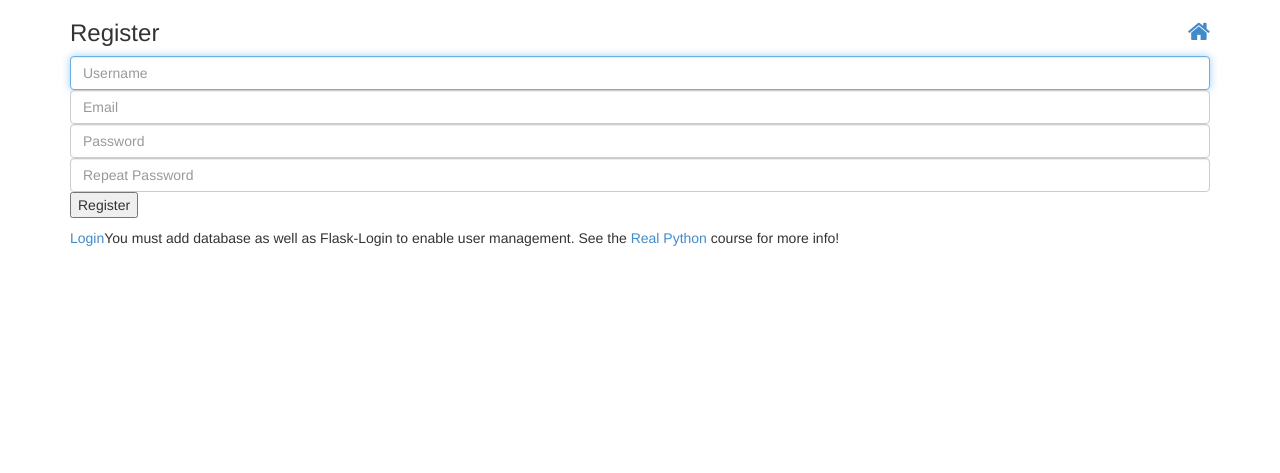
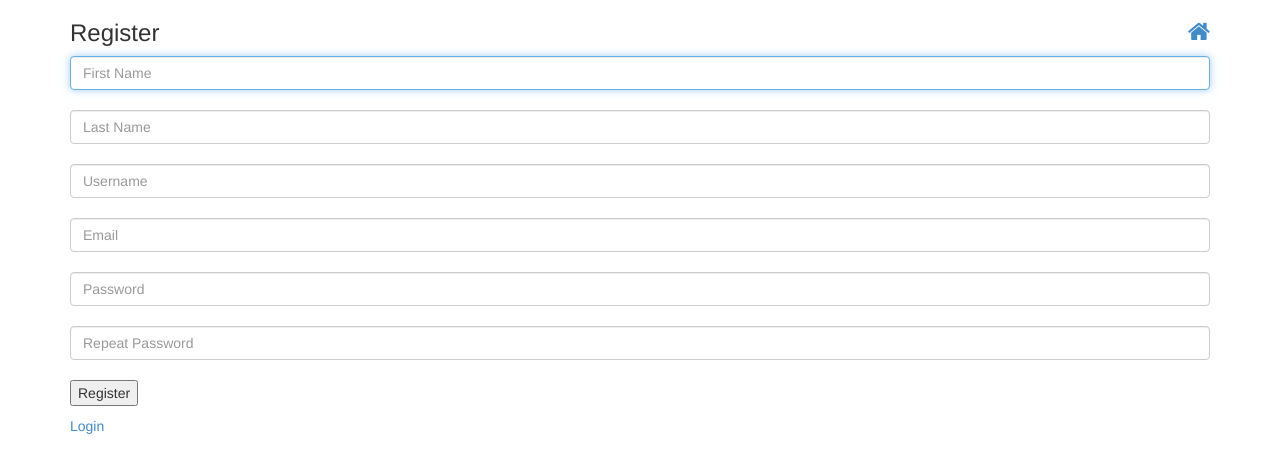
Before and after one commit to maggieqzhang/pyramid, a Flask app: page /register in a window 1280 px wide. Shown: the top 473 px of the page. Run offline with Flask 2, Linux system fonts and the light colour scheme; some libraries are stand-ins or nearby versions.

Commit message:
Added login functionality

```diff
--- a/app.py
+++ b/app.py
@@ -28,23 +28,44 @@ def checkLoggedIn():
 @app.route('/')
 @app.route('/index')
 def index():
-    if 'username' in session:
-        return 'You are logged in as ' + session['username']
+    #if 'username' in session:
+    #    return 'You are logged in as ' + session['username']
 
     return render_template('pages/home.html')
 
 @app.route('/login', methods=['GET','POST'])
 def login():
 
-    users = mongo.db.users
-    login_user = users.find_one({'username' : request.form['username']})
+    form = forms.LoginForm(request.form)
 
-    if login_user:
-        if bcrypt.hashpw(request.form['pass'].encode('utf-8'), login_user['password']) == login_user['password']:
-            session['username'] = request.form['username']
-            return redirect(url_for('index'))
+    if 'username' in session:
+        return render_template('pages/alreadyloggedin.html')
 
-    return 'Invalid username/password combination'
+    if request.method == 'POST' and form.validate():
+        users = mongo.db.users
+        login_user = users.find_one({'username' : request.form['username']})
+
+        if login_user:
+            if bcrypt.hashpw(request.form['password'].encode('utf-8'), login_user['password']) == login_user['password']:
+                session['username'] = request.form['username']
+                return redirect(url_for('index'))
+
+        return 'Invalid username/password combination'
+
+    return render_template('forms/login.html',form=form)
+
+
+@app.route('/logout',methods=['GET'])
+def logout():
+    if 'username' in session:
+        session.pop('username')
+    return redirect(url_for('index'))
+
+
+@app.route('/forgot',methods=['GET'])
+def forgot():
+    return redirect(url_for('index'))
+
 
 
 @app.route('/about')
@@ -68,7 +89,8 @@ def register():
         if existing_user is None:
 
             hashpass = bcrypt.hashpw(request.form['password'].encode('utf-8'), bcrypt.gensalt())
-            users.insert({'username' : request.form['name'], 'password' : hashpass, 'orders':[], 'email':request.form['email']})
+            users.insert({'username' : request.form['name'], 'password' : hashpass, 'orders':[],
+             'email':request.form['email'], 'firstname':request.form['first'],'lastname':request.form['last']})
             session['username'] = request.form['name']
             return redirect(url_for('index'))
 
--- a/forms.py
+++ b/forms.py
@@ -6,6 +6,12 @@ from wtforms.validators import DataRequired, EqualTo, Length
 
 
 class RegisterForm(FlaskForm):
+    first = TextField(
+        'First Name', validators=[DataRequired(), Length(min=1, max=25)]
+    )
+    last = TextField(
+        'Last Name', validators=[DataRequired(), Length(min=1, max=25)]
+    )
     name = TextField(
         'Username', validators=[DataRequired(), Length(min=6, max=25)]
     )
@@ -24,11 +30,13 @@ class RegisterForm(FlaskForm):
 
 
 class LoginForm(FlaskForm):
-    name = TextField('Username', [DataRequired()])
+    username = TextField('Username', [DataRequired()])
     password = PasswordField('Password', [DataRequired()])
+    submit = SubmitField('Login')
 
 
 class ForgotForm(FlaskForm):
     email = TextField(
         'Email', validators=[DataRequired(), Length(min=6, max=40)]
     )
+    submit = SubmitField('Submit')
--- a/templates/forms/register.html
+++ b/templates/forms/register.html
@@ -10,33 +10,43 @@
     <form action="" method="POST">
       {{ form.hidden_tag() }}
 
-      {{ form.name(class_ = 'form-control first-input', placeholder = form.name.label.text, required = true, autofocus = true) }}
+      {{ form.first(class_ = 'form-control first-input', placeholder = form.first.label.text, required = true, autofocus = true) }}
+      {% for error in form.first.errors %}
+              <span style="color: red;">[{{ error }}]</span>
+      {% endfor %}
+      <br>
+      {{ form.last(class_ = 'form-control', placeholder = form.last.label.text, required = true, autofocus = true) }}
+      {% for error in form.last.errors %}
+              <span style="color: red;">[{{ error }}]</span>
+      {% endfor %}
+      <br>
+      {{ form.name(class_ = 'form-control', placeholder = form.name.label.text, required = true, autofocus = true) }}
       {% for error in form.name.errors %}
               <span style="color: red;">[{{ error }}]</span>
       {% endfor %}
-
+      <br>
       {{ form.email(class_ = 'form-control', placeholder = form.email.label.text, required = true) }}
       {% for error in form.email.errors %}
               <span style="color: red;">[{{ error }}]</span>
       {% endfor %}
-
+      <br>
       {{ form.password(class_ = 'form-control', placeholder = form.password.label.text, required = true) }}
       {% for error in form.password.errors %}
               <span style="color: red;">[{{ error }}]</span>
       {% endfor %}
-
+      <br>
       {{ form.confirm(class_ = 'form-control last-input', placeholder = form.confirm.label.text, required = true) }}
       {% for error in form.confirm.errors %}
               <span style="color: red;">[{{ error }}]</span>
       {% endfor %}
 
-      <p>{{ form.submit() }}</p>
+      <br><p>{{ form.submit() }}</p>
     </form>
 
 
 
     <p class="pull-left"><a href="{{ url_for('login') }}">Login</a></p>
 
-    <p>You must add database as well as Flask-Login to enable user management. See the <a href="http://www.realpython.com">Real Python</a> course for more info!</p>
+
   </form>
 {% endblock %}
--- a/templates/layouts/main.html
+++ b/templates/layouts/main.html
@@ -70,6 +70,7 @@
           <ul class="nav navbar-nav pull-right">
             <li><a href="{{ url_for('register') }}">Signup</a></li>
             <li><a href="{{ url_for('login') }}">Login</a></li>
+            <li><a href="{{ url_for('logout') }}">Logout</a></li>
           </ul>
         </div><!--/.nav-collapse -->
       </div>
```
Also changed, not shown: templates/forms/login.html (+18 -4 lines), templates/pages/alreadyloggedin.html (added, +10 -0 lines), templates/pages/home.html (added, +10 -0 lines).
